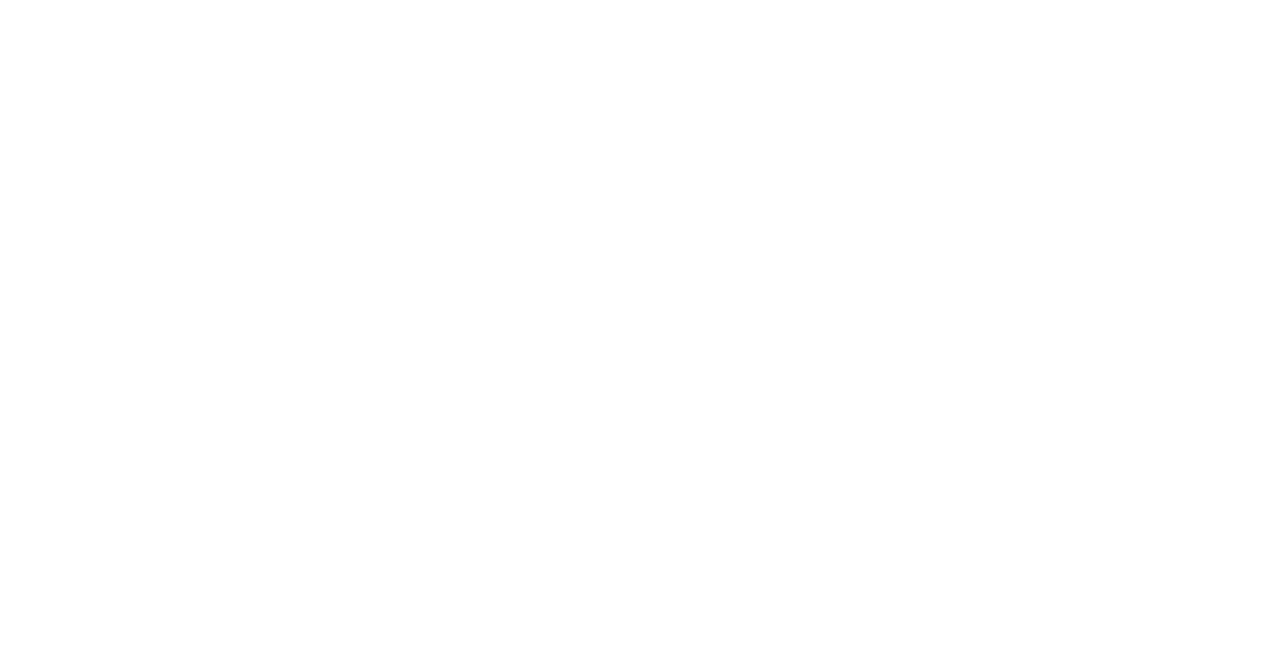
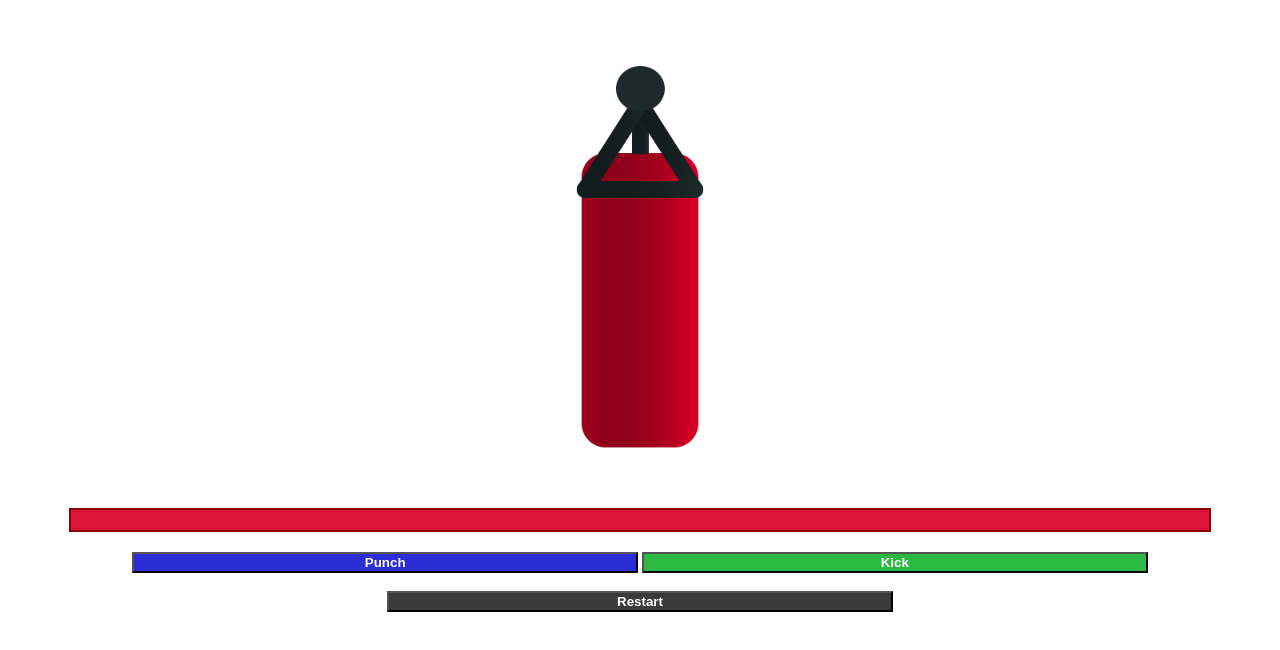
Before and after one commit to LourensVanDerBijl/Punch-Bag-Game-Vue.JS, a plain HTML site: page Index.html in a window 1280 px wide. Drawn offline with nearby package versions, Linux system fonts and the light colour scheme.

Commit message:
update 4
Punch bag game complete

```diff
--- a/Index.html
+++ b/Index.html
@@ -11,7 +11,32 @@
 </head>
 
 <body>
+
     <div id="vue-app">
+        <!--Bag Image-->
+        <div id="bag" v-bind:class="{burst: ended}">
+
+        </div>
+
+
+
+        <!--BAg health-->
+        <div id="bag-health">
+            <div v-bind:style="{width: health + '%'}"></div>
+
+        </div>
+
+
+
+        <!--Game controls-->
+        <div id="controls">
+            <button class="punch" v-on:click="punch" v-show="!ended">Punch</button>
+            <button class="kick" v-on:click="kick" v-show="!ended">Kick</button><br><br>
+            <button class="restart" v-on:click="restart">Restart</button>
+        </div>
+
+
+        <!---->
 
 
 
--- a/app.js
+++ b/app.js
@@ -0,0 +1,38 @@
+new Vue({
+    el: '#vue-app',
+    data: {
+        health: 100,
+        ended: false
+
+    },
+    methods: {
+        punch: function() {
+            this.health -= 10;
+            if (this.health <= 0) {
+                this.ended = true;
+            }
+        },
+        kick: function() {
+            this.health -= 20;
+            if (this.health <= 0) {
+                this.ended = true;
+            }
+        },
+
+        restart: function() {
+            this.health = 100;
+            this.ended = false;
+        },
+
+    },
+
+    computed: {
+
+    }
+});
+
+function end() {
+    if (ended <= 0) {
+        prompt("you have won")
+    };
+};
--- a/styles.css
+++ b/styles.css
@@ -0,0 +1,55 @@
+#bag {
+    width: 200px;
+    height: 500px;
+    margin: 0 auto;
+    background: url(img/bag.png) center no-repeat;
+    background-size: 80%;
+}
+
+#bag.burst {
+    background: url(img/bag-burst.png) center no-repeat;
+    background-size: 80%;
+}
+
+#bag-health {
+    width: 90%;
+    border: 2px solid rgb(138, 0, 0);
+    margin: 0 auto 20px auto;
+}
+
+#bag-health div {
+    height: 20px;
+    background-color: crimson;
+}
+
+#controls {
+    width: 100%;
+    margin: 0 auto;
+    text-align: center;
+}
+
+.punch {
+    width: 40%;
+    background-color: rgb(45, 45, 214);
+    color: white;
+    font-weight: 800;
+}
+
+.kick {
+    width: 40%;
+    background-color: rgb(43, 185, 67);
+    color: white;
+    font-weight: 800;
+}
+
+.restart {
+    width: 40%;
+    background-color: rgb(58, 58, 58);
+    color: white;
+    font-weight: 800;
+}
+
+.bag:hover {
+    animation: shake 0.5s;
+    animation-iteration-count: infinite;
+}
```
